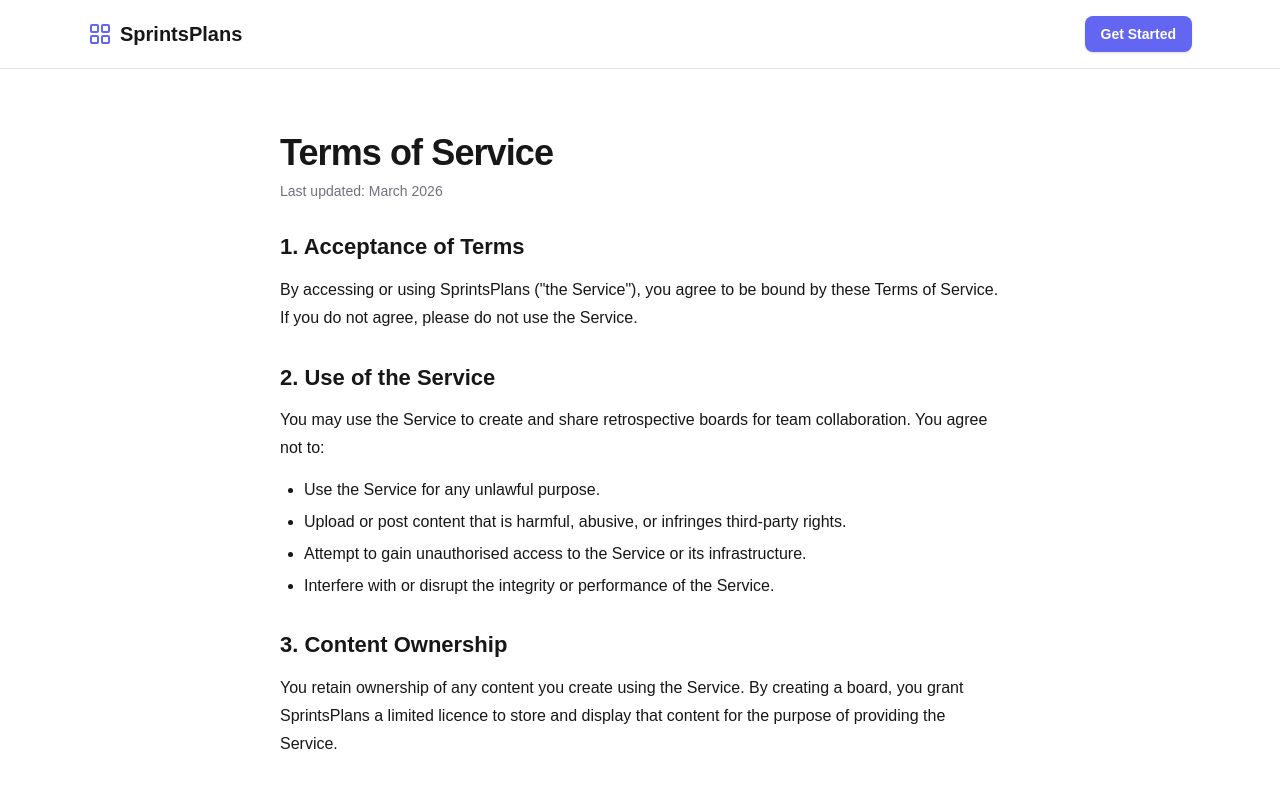
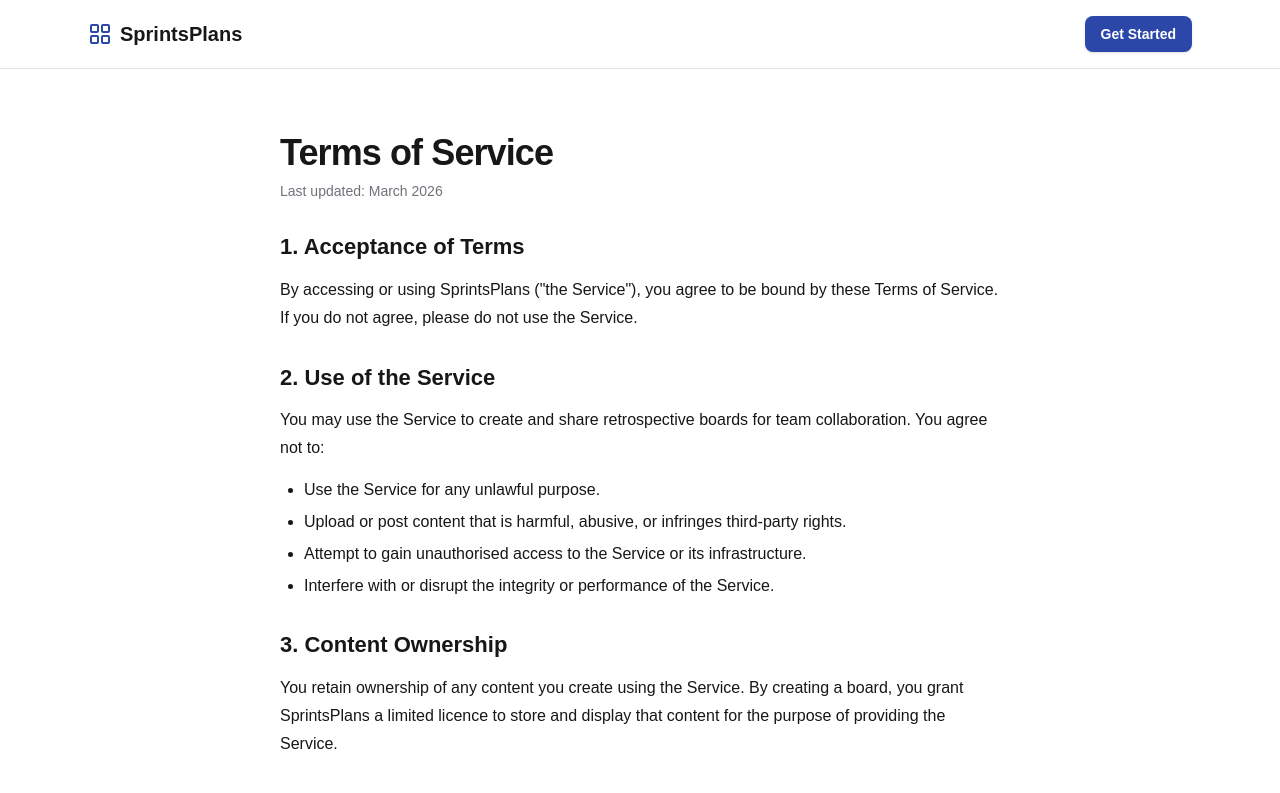
Before and after one commit to abdelazizbardich/retrospective-board-online, a Next.js app: page /terms in a window 1280 px wide. Shown: the top 793 px of the page. Built offline with nearby package versions, Linux system fonts and the light colour scheme; no server answers.

Commit message:
feat: update color scheme and remove decorative elements for a cleaner UI

```diff
--- a/src/app/board/[id]/add-column-button.tsx
+++ b/src/app/board/[id]/add-column-button.tsx
@@ -5,11 +5,11 @@ import { useBoardContext } from "@/lib/board-context";
 import { Plus, X, Check } from "lucide-react";
 
 const AVAILABLE_COLORS = [
-  { key: "green", label: "Green", hex: "#86efac" },
+  { key: "green", label: "Green", hex: "#269353" },
   { key: "red", label: "Red", hex: "#fca5a5" },
-  { key: "blue", label: "Blue", hex: "#93c5fd" },
-  { key: "yellow", label: "Yellow", hex: "#fde68a" },
-  { key: "purple", label: "Purple", hex: "#c4b5fd" },
+  { key: "blue", label: "Blue", hex: "#2b48a9" },
+  { key: "yellow", label: "Yellow", hex: "#d5a615" },
+  { key: "purple", label: "Purple", hex: "#a541b2" },
 ];
 
 export function AddColumnButton() {
--- a/src/app/board/[id]/board-view.tsx
+++ b/src/app/board/[id]/board-view.tsx
@@ -106,15 +106,6 @@ export function BoardView() {
 
   return (
     <div className="flex min-h-screen flex-col bg-background relative overflow-hidden">
-      {/* Decorative gradient blobs */}
-      <div
-        aria-hidden="true"
-        className="pointer-events-none fixed -top-40 left-1/2 -z-10 h-125 w-200 -translate-x-1/2 rounded-full bg-linear-to-tr from-indigo-400/20 to-purple-400/10 blur-3xl"
-      />
-      <div
-        aria-hidden="true"
-        className="pointer-events-none fixed bottom-0 right-0 -z-10 h-100 w-150 rounded-full bg-linear-to-tl from-purple-400/15 to-indigo-400/5 blur-3xl"
-      />
       <BoardHeader />
 
       {/* Join toast */}
--- a/src/app/globals.css
+++ b/src/app/globals.css
@@ -3,12 +3,19 @@
 :root {
   --background: #ffffff;
   --foreground: #171717;
-  --primary: #6366f1;
+  --primary: #2b48a9;
   --primary-foreground: #ffffff;
   --muted: #f4f4f5;
   --muted-foreground: #71717a;
-  --accent: #818cf8;
+  --accent: #269353;
   --border: #e4e4e7;
+
+  /* Brand colors */
+  --brand-blue: #2b48a9;
+  --brand-green: #269353;
+  --brand-yellow: #d5a615;
+  --brand-purple: #a541b2;
+  --brand-dark: #6c6e6f;
 }
 
 @theme inline {
@@ -28,11 +35,11 @@
   :root {
     --background: #0a0a0a;
     --foreground: #ededed;
-    --primary: #818cf8;
+    --primary: #4a6fdd;
     --primary-foreground: #0a0a0a;
     --muted: #27272a;
     --muted-foreground: #a1a1aa;
-    --accent: #6366f1;
+    --accent: #3db368;
     --border: #3f3f46;
   }
 }
@@ -43,7 +50,44 @@ body {
   font-family: Arial, Helvetica, sans-serif;
 }
 
-/* ---- Animations ---- */
+/* ── Brand Color Utilities ─────────────────────────────────────────── */
+.border-brand-blue-light { border-color: rgb(43 72 169 / 0.2); }
+.brand-blue-bg { background-color: rgb(43 72 169 / 0.05); }
+.brand-blue-bg-body { background-color: rgb(43 72 169 / 0.02); }
+.brand-blue-title { color: #2b48a9; }
+.dark .brand-blue-title { color: #4a6fdd; }
+.brand-blue-stripe { background-color: #2b48a9; }
+.dark .brand-blue-stripe { background-color: #4a6fdd; }
+.brand-blue-count { background-color: rgb(43 72 169 / 0.1); }
+
+.border-brand-green-light { border-color: rgb(38 147 83 / 0.2); }
+.brand-green-bg { background-color: rgb(38 147 83 / 0.05); }
+.brand-green-bg-body { background-color: rgb(38 147 83 / 0.02); }
+.brand-green-title { color: #269353; }
+.dark .brand-green-title { color: #3db368; }
+.brand-green-stripe { background-color: #269353; }
+.dark .brand-green-stripe { background-color: #3db368; }
+.brand-green-count { background-color: rgb(38 147 83 / 0.1); }
+
+.border-brand-yellow-light { border-color: rgb(213 166 21 / 0.2); }
+.brand-yellow-bg { background-color: rgb(213 166 21 / 0.05); }
+.brand-yellow-bg-body { background-color: rgb(213 166 21 / 0.02); }
+.brand-yellow-title { color: #d5a615; }
+.dark .brand-yellow-title { color: #ffc107; }
+.brand-yellow-stripe { background-color: #d5a615; }
+.dark .brand-yellow-stripe { background-color: #ffc107; }
+.brand-yellow-count { background-color: rgb(213 166 21 / 0.1); }
+
+.border-brand-purple-light { border-color: rgb(165 65 178 / 0.2); }
+.brand-purple-bg { background-color: rgb(165 65 178 / 0.05); }
+.brand-purple-bg-body { background-color: rgb(165 65 178 / 0.02); }
+.brand-purple-title { color: #a541b2; }
+.dark .brand-purple-title { color: #d966e8; }
+.brand-purple-stripe { background-color: #a541b2; }
+.dark .brand-purple-stripe { background-color: #d966e8; }
+.brand-purple-count { background-color: rgb(165 65 178 / 0.1); }
+
+/* ── Animations ──────────────────────────────────────────────────── */
 
 @keyframes fade-in-up {
   from { opacity: 0; transform: translateY(12px); }
@@ -73,8 +117,8 @@ body {
 }
 
 @keyframes pulse-glow {
-  0%, 100% { box-shadow: 0 0 0 0 rgba(99, 102, 241, 0); }
-  50% { box-shadow: 0 0 0 6px rgba(99, 102, 241, 0.15); }
+  0%, 100% { box-shadow: 0 0 0 0 rgba(43, 72, 169, 0); }
+  50% { box-shadow: 0 0 0 6px rgba(43, 72, 169, 0.15); }
 }
 
 @keyframes timer-pulse {
@@ -132,13 +176,13 @@ body {
 }
 
 @keyframes highlight-card {
-  0% { box-shadow: 0 0 0 0 rgba(99, 102, 241, 0.7); transform: scale(1); }
-  15% { box-shadow: 0 0 0 6px rgba(99, 102, 241, 0.5); transform: scale(1.03); }
+  0% { box-shadow: 0 0 0 0 rgba(43, 72, 169, 0.7); transform: scale(1); }
+  15% { box-shadow: 0 0 0 6px rgba(43, 72, 169, 0.5); transform: scale(1.03); }
   30% { transform: scale(0.98); }
-  45% { box-shadow: 0 0 0 10px rgba(99, 102, 241, 0.3); transform: scale(1.02); }
+  45% { box-shadow: 0 0 0 10px rgba(43, 72, 169, 0.3); transform: scale(1.02); }
   60% { transform: scale(0.99); }
-  75% { box-shadow: 0 0 0 14px rgba(99, 102, 241, 0.1); transform: scale(1.01); }
-  100% { box-shadow: 0 0 0 16px rgba(99, 102, 241, 0); transform: scale(1); }
+  75% { box-shadow: 0 0 0 14px rgba(43, 72, 169, 0.1); transform: scale(1.01); }
+  100% { box-shadow: 0 0 0 16px rgba(43, 72, 169, 0); transform: scale(1); }
 }
 
 .animate-highlight-card {
@@ -160,7 +204,7 @@ body {
 .animate-wiggle-card {
   animation: wiggle-card 0.7s ease-in-out;
   z-index: 50;
-  box-shadow: 0 0 0 3px rgba(99, 102, 241, 0.5), 0 8px 24px rgba(99, 102, 241, 0.2);
+  box-shadow: 0 0 0 3px rgba(43, 72, 169, 0.5), 0 8px 24px rgba(43, 72, 169, 0.2);
 }
 
 @keyframes timer-urgent {
--- a/src/app/my-boards/page.tsx
+++ b/src/app/my-boards/page.tsx
@@ -69,10 +69,6 @@ function AuthForm() {
 
   return (
     <div className="relative flex min-h-screen items-center justify-center bg-background px-6 overflow-hidden">
-      <div
-        aria-hidden="true"
-        className="pointer-events-none absolute -top-40 left-1/2 -z-10 h-125 w-175 -translate-x-1/2 rounded-full bg-linear-to-tr from-indigo-400/25 to-purple-400/15 blur-3xl"
-      />
       <div className="w-full max-w-md">
         <div className="flex items-center justify-center mb-8">
           <Image src="/sprintsplans-logo.png" alt="SprintsPlans" width={160} height={32} className="h-8 w-auto" />
--- a/src/app/page.tsx
+++ b/src/app/page.tsx
@@ -156,11 +156,6 @@ export default function Home() {
 
       {/* ─── HERO ─── */}
       <section className="relative overflow-hidden">
-        {/* Gradient blobs */}
-        <div
-          aria-hidden="true"
-          className="pointer-events-none absolute -top-40 left-1/2 -z-10 h-[600px] w-[900px] -translate-x-1/2 rounded-full bg-gradient-to-tr from-indigo-400/30 to-purple-400/20 blur-3xl"
-        />
         <div className="mx-auto max-w-4xl px-6 pt-28 pb-20 text-center">
           <div className="mb-6 inline-flex items-center gap-2 rounded-full border border-border bg-muted px-4 py-1.5 text-sm text-muted-foreground">
             <Timer className="size-4" />
@@ -168,7 +163,7 @@ export default function Home() {
           </div>
           <h1 className="text-4xl font-bold tracking-tight sm:text-5xl md:text-6xl lg:text-7xl">
             Better Retrospectives,{" "}
-            <span className="bg-gradient-to-r from-indigo-500 to-purple-500 bg-clip-text text-transparent">
+            <span className="text-primary">
               Happier Teams
             </span>
           </h1>
@@ -390,7 +385,7 @@ export default function Home() {
       </section>
 
       {/* ─── FINAL CTA ─── */}
-      <section className="border-t border-border bg-gradient-to-br from-indigo-500/10 via-purple-500/5 to-transparent py-24">
+      <section className="border-t border-border bg-brand-blue-bg/40 py-24">
         <div className="mx-auto max-w-3xl px-6 text-center">
           <h2 className="text-3xl font-bold tracking-tight sm:text-4xl">
             Ready to transform your retrospectives?
```
Also changed, not shown: src/app/board/[id]/board-column.tsx (+32 -32 lines), src/app/board/[id]/board-header.tsx (+8 -8 lines), src/app/board/[id]/join-form.tsx (+15 -29 lines).
